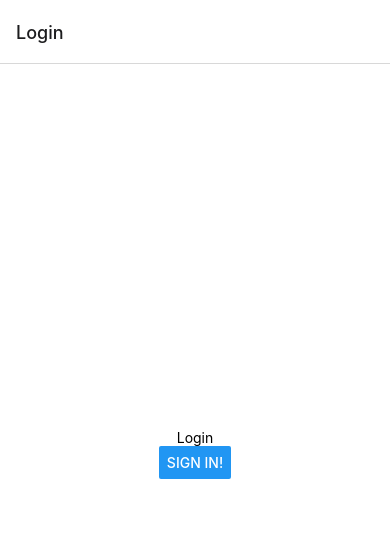
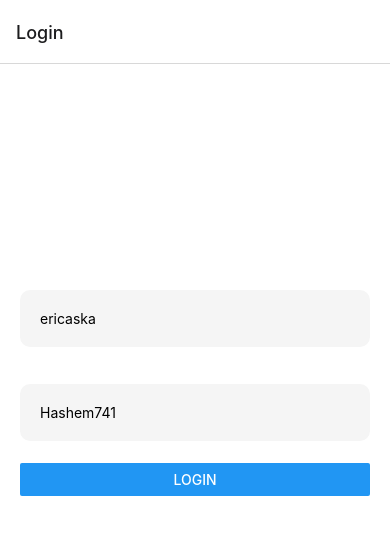
Before and after one commit to ericaskari-metropolia/ericaskari-metropolia-2023-react-native, a React Native app in the folder eric-first-react-native-app/: screen /Login in a window 390 px wide. Shown: the top 534 px of the page. Built offline with nearby package versions, Linux system fonts and the light colour scheme.

Commit message:
Login Form

```diff
--- a/eric-first-react-native-app/App.js
+++ b/eric-first-react-native-app/App.js
@@ -1,14 +1,36 @@
 import { SafeAreaView, StatusBar, StyleSheet } from 'react-native';
 import { Navigator } from './navigators/Navigator';
 import { MainContextProvider } from './contexts/MainContext';
+import { useEffect, useState } from 'react';
+import AsyncStorage from '@react-native-async-storage/async-storage';
 
 const App = () => {
+    const [loadedStorageData, setLoadedStorageData] = useState({
+        loaded: false,
+        data: null,
+    });
+
+    useEffect(() => {
+        (async () => {
+            const token = await AsyncStorage.getItem('userToken');
+            const profile = await AsyncStorage.getItem('userProfile');
+            setLoadedStorageData({
+                loaded: true,
+                data: token && profile ? { token, profile } : null,
+            });
+        })();
+    }, []);
+
     return (
         <>
             <SafeAreaView style={styles.container}>
-                <MainContextProvider>
-                    <Navigator />
-                </MainContextProvider>
+                {loadedStorageData.loaded && (
+                    <MainContextProvider
+                        localStorageData={loadedStorageData.data}
+                    >
+                        <Navigator />
+                    </MainContextProvider>
+                )}
             </SafeAreaView>
             <StatusBar style="auto" />
         </>
--- /dev/null
+++ b/eric-first-react-native-app/components/TextInputError.js
@@ -0,0 +1,19 @@
+import { StyleSheet, Text } from 'react-native';
+import React from 'react';
+
+export const TextInputError = ({ fieldState: { invalid, error } }) => {
+    return (
+        <Text
+            style={{
+                opacity: invalid ? 1 : 0,
+            }}
+        >
+            {error?.message ?? ''}.
+        </Text>
+    );
+};
+const styles = StyleSheet.create({
+    bgImage: {
+        height: 300,
+    },
+});
--- a/eric-first-react-native-app/contexts/MainContext.js
+++ b/eric-first-react-native-app/contexts/MainContext.js
@@ -3,8 +3,8 @@ import PropTypes from 'prop-types';
 
 const MainContext = React.createContext([]);
 
-const MainContextProvider = ({ children }) => {
-    const [isLoggedIn, setIsLoggedIn] = useState(false);
+const MainContextProvider = ({ children, localStorageData }) => {
+    const [isLoggedIn, setIsLoggedIn] = useState(localStorageData ?? null);
 
     return (
         <MainContext.Provider value={[isLoggedIn, setIsLoggedIn]}>
--- /dev/null
+++ b/eric-first-react-native-app/hooks/ApiHooks.js
@@ -0,0 +1,32 @@
+const baseUrl = 'https://media.mw.metropolia.fi/wbma';
+
+export const useAuthentication = () => {
+    const postLogin = async ({ username, password }) => {
+        const headers = new Headers();
+        headers.append('Accept', 'application/json');
+        headers.append('Content-Type', 'application/json');
+        try {
+            const response = await fetch(baseUrl + '/login', {
+                method: 'POST',
+                body: JSON.stringify({ username, password }),
+                headers,
+            });
+
+            const json = await response.json();
+
+            return {
+                body: response.ok ? json : null,
+                error: response.ok ? null : json,
+                status: response.status,
+            };
+        } catch (error) {
+            return {
+                body: null,
+                error: error,
+                status: 0,
+            };
+        }
+    };
+
+    return { postLogin: postLogin };
+};
--- a/eric-first-react-native-app/package.json
+++ b/eric-first-react-native-app/package.json
@@ -21,6 +21,7 @@
     "expo-status-bar": "~1.4.2",
     "prop-types": "^15.8.1",
     "react": "18.1.0",
+    "react-hook-form": "^7.42.1",
     "react-native": "0.70.5",
     "react-native-feather": "^1.1.2",
     "react-native-safe-area-context": "4.4.1",
--- a/eric-first-react-native-app/views/Login.js
+++ b/eric-first-react-native-app/views/Login.js
@@ -1,30 +1,115 @@
-import React, { useContext, useEffect } from 'react';
-import { Button, StyleSheet, Text, View } from 'react-native';
+import React, { useCallback, useContext, useEffect } from 'react';
+import { Button, Dimensions, StyleSheet, TextInput, View } from 'react-native';
 import PropTypes from 'prop-types';
 import { MainContext } from '../contexts/MainContext';
 import AsyncStorage from '@react-native-async-storage/async-storage';
+import { useAuthentication } from '../hooks/ApiHooks';
+import { Controller, useForm } from 'react-hook-form';
+import { TextInputError } from '../components/TextInputError';
 
 export const Login = ({ navigation }) => {
     const [isLoggedIn, setIsLoggedIn] = useContext(MainContext);
+    const { postLogin } = useAuthentication();
+    const {
+        control,
+        handleSubmit,
+        formState: { errors, isSubmitted, isDirty },
+    } = useForm({
+        defaultValues: {
+            username: 'ericaska',
+            password: 'Hashem741',
+        },
+    });
 
     useEffect(() => {
-        if (isLoggedIn) {
-            navigation.navigate('Tabs');
-            (async () => {
-                await AsyncStorage.setItem('userToken', 'abc');
-            })();
+        if (!isLoggedIn) {
+            return;
         }
+        const { token, user } = isLoggedIn;
+        navigation.navigate('Tabs');
+        (async () => {
+            await AsyncStorage.setItem('userToken', token);
+            await AsyncStorage.setItem('userProfile', JSON.stringify(user));
+        })();
     }, [isLoggedIn]);
+
+    const onSubmit = useCallback(async ({ username, password }) => {
+        const { body, error } = await postLogin({
+            username,
+            password,
+        });
+
+        if (!error) {
+            setIsLoggedIn({
+                token: body.token,
+                user: body.user,
+            });
+        }
+    }, []);
 
     return (
         <View style={styles.container}>
-            <Text>Login</Text>
-            <Button
-                title="Sign in!"
-                onPress={() => {
-                    setIsLoggedIn(true);
+            <Controller
+                control={control}
+                rules={{
+                    required: {
+                        value: true,
+                        message: 'This field is required.',
+                    },
                 }}
+                render={({
+                    field: { onChange, onBlur, value },
+                    fieldState: { invalid, error },
+                }) => (
+                    <>
+                        <TextInput
+                            placeholder="Username"
+                            textContentType="username"
+                            autoCapitalize={false}
+                            style={styles.input}
+                            onBlur={onBlur}
+                            onChangeText={onChange}
+                            value={value}
+                        />
+                        <TextInputError fieldState={{ error, invalid }} />
+                    </>
+                )}
+                name="username"
             />
+
+            <Controller
+                control={control}
+                rules={{
+                    maxLength: {
+                        value: 100,
+                        message: 'Maximum 100 characters are allowed.',
+                    },
+                    required: {
+                        value: true,
+                        message: 'This field is required.',
+                    },
+                }}
+                render={({
+                    field: { onChange, onBlur, value },
+                    fieldState: { invalid, error },
+                }) => (
+                    <>
+                        <TextInput
+                            placeholder="Password"
+                            style={styles.input}
+                            textContentType="password"
+                            autoCapitalize={false}
+                            onBlur={onBlur}
+                            onChangeText={onChange}
+                            value={value}
+                        />
+                        <TextInputError fieldState={{ error, invalid }} />
+                    </>
+                )}
+                name="password"
+            />
+
+            <Button title="Login" onPress={handleSubmit(onSubmit)} />
         </View>
     );
 };
@@ -33,8 +118,16 @@ const styles = StyleSheet.create({
     container: {
         flex: 1,
         backgroundColor: '#fff',
-        alignItems: 'center',
-        justifyContent: 'center',
+        paddingTop: Dimensions.get('window').height / 4,
+        display: 'flex',
+        paddingHorizontal: 20,
+    },
+    input: {
+        padding: 20,
+        marginTop: 15,
+        marginBottom: 5,
+        backgroundColor: 'whitesmoke',
+        borderRadius: 10,
     },
 });
 
--- a/eric-first-react-native-app/views/Profile.js
+++ b/eric-first-react-native-app/views/Profile.js
@@ -16,11 +16,12 @@ export const Profile = ({ navigation }) => {
     }, [isLoggedIn]);
 
     const logout = () => {
-        setIsLoggedIn(false);
+        setIsLoggedIn(null);
     };
     return (
         <SafeAreaView style={styles.container}>
             <Text>Profile</Text>
+            <Text>{JSON.stringify(isLoggedIn, undefined, 2)}</Text>
             <Button title={'Logout'} onPress={logout} />
         </SafeAreaView>
     );
--- a/eric-first-react-native-app/views/Single.js
+++ b/eric-first-react-native-app/views/Single.js
@@ -1,10 +1,10 @@
-import React, {useState} from 'react';
-import {StyleSheet, SafeAreaView, View} from 'react-native';
-import {AsyncImage} from '../components/AsyncImage';
+import React from 'react';
+import { SafeAreaView, StyleSheet, View } from 'react-native';
+import { AsyncImage } from '../components/AsyncImage';
 
-export const Single = ({route, navigation}) => {
-  const {item} = route.params;
-  console.log({item});
+export const Single = ({ route, navigation }) => {
+    const { item } = route.params;
+
     return (
         <SafeAreaView style={styles.container}>
             <View>
```
Also changed, not shown: 2 other files (tests, documents, lock files or other folders). Lines whose indentation alone changed are shown as unchanged.
